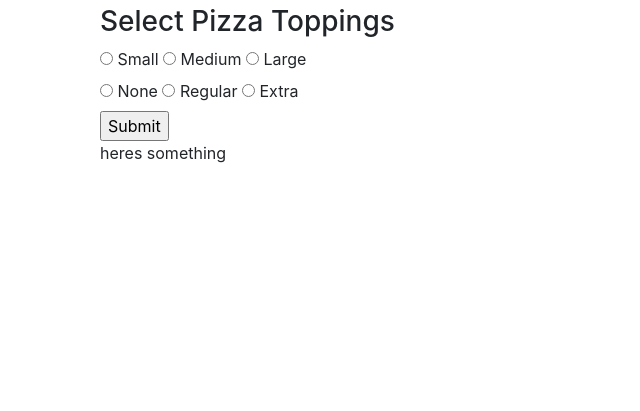
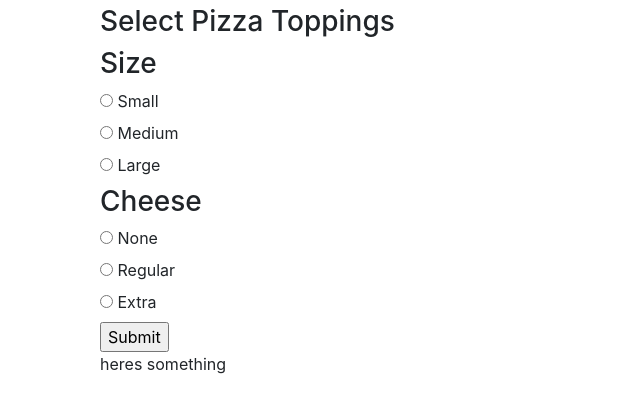
Before and after one commit to SPdowns/week4_Pizza, a plain HTML site: page index.html in a window 1280 px wide. Shown: the part 41-452 px from the top of the page, without its empty margins (0-640 px from the left). Drawn offline with Linux system fonts and the light colour scheme.

Commit message:
fixed line 4 which was causing me return issue

```diff
--- a/index.html
+++ b/index.html
@@ -15,23 +15,25 @@
       <div class="col-md-6">
         <form id="pizza-form-id">
         <h3>Select Pizza Toppings</h3>
+        <h3>Size</h3>
         <div id="size">
-          <input type="radio" name="size" value="sm">
-          <label for="small">Small</label>
-          <input type="radio" name="size" value="med">
-          <label for="med">Medium</label>
-          <input type="radio" name="size" value="lrg">
-          <label for="lrg">Large</label>
+          <input type="radio" name="size" value="Small">
+          <label for="small">Small</label><br>
+          <input type="radio" name="size" value="Medium">
+          <label for="med">Medium</label><br>
+          <input type="radio" name="size" value="Large">
+          <label for="lrg">Large</label><br>
         </div>
+        <h3>Cheese</h3>
         <div id="cheese">
-          <input type="radio" name="cheese" value="none">
-          <label for="none">None</label>
-          <input type="radio" name="cheese" value="reg">
-          <label for="reg">Regular</label>
-          <input type="radio" name="cheese" value="xtra">
-          <label for="xtra">Extra</label>
+          <input type="radio" name="cheese" value="No Cheese">
+          <label for="none">None</label><br>
+          <input type="radio" name="cheese" value="Regular Cheese">
+          <label for="reg">Regular</label><br>
+          <input type="radio" name="cheese" value="Extra Cheese">
+          <label for="xtra">Extra</label><br>
         </div>
-        <input type="submit" name="priceless">
+        <input type="submit">
         </form>
         <div id="output-final-pizza">heres something</div>
       </div>
--- a/js/scripts.js
+++ b/js/scripts.js
@@ -1,20 +1,20 @@
 //back end pizza
-function Order(price) {
-  this.price = price
-}
-
 function Pizza(size, cheese) {
   this.size = size;
-  this.size = cheese;
+  this.cheese = cheese;
 }
 
 Pizza.prototype.calcPrice = function (){
   var price = 10;
+  if (this.cheese === "Extra Cheese") {
+    price += 3
+  }
   return price;
 }
 function displayPizzaOrder(pizza) {
-var displayMyPizza = "<p>Hey, Heres a " + pizza.size + pizza.cheese + "</p>";
+var displayMyPizza = "<p>Hey, Heres a " + pizza.size + " " + pizza.cheese + " Pizza for </p>";
 $("#output-final-pizza").html(displayMyPizza);
+console.log(displayMyPizza)
 }
 //front end
 
@@ -23,8 +23,8 @@ $(document).ready(function(){
   event.preventDefault();
   var size = $("input[name=size]:checked").val();
   var cheese = $("input[name=cheese]:checked").val();
-
   var calcPizza = new Pizza(size, cheese)
+  calcPizza.calcPrice();
   displayPizzaOrder(calcPizza)
   })
 
```
